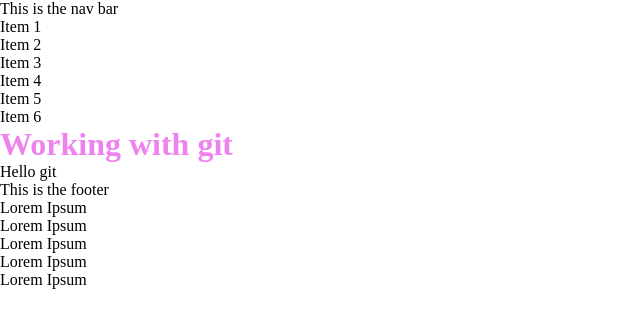
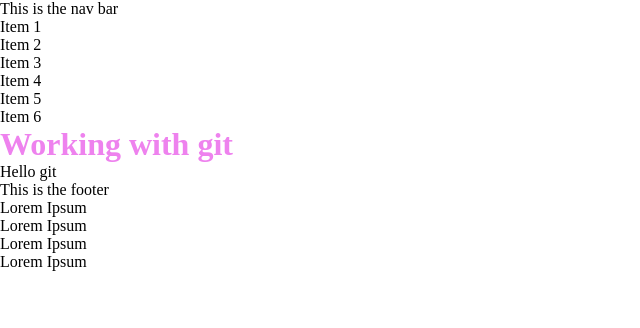
Before and after one commit to demandsupply/working_with_git, a plain HTML site: page index.html in a window 1280 px wide. Shown: the whole page, without its empty margins (0-640 px from the left). Drawn offline with Linux system fonts and the light colour scheme.

Commit message:
Fix: removed more text from footer

```diff
--- a/index.html
+++ b/index.html
@@ -29,7 +29,6 @@
             <p>Lorem Ipsum</p>
             <p>Lorem Ipsum</p>
             <p>Lorem Ipsum</p>
-            <p>Lorem Ipsum</p>
         </footer>
     </div>
     <script src="./javascript.js"></script>
```
